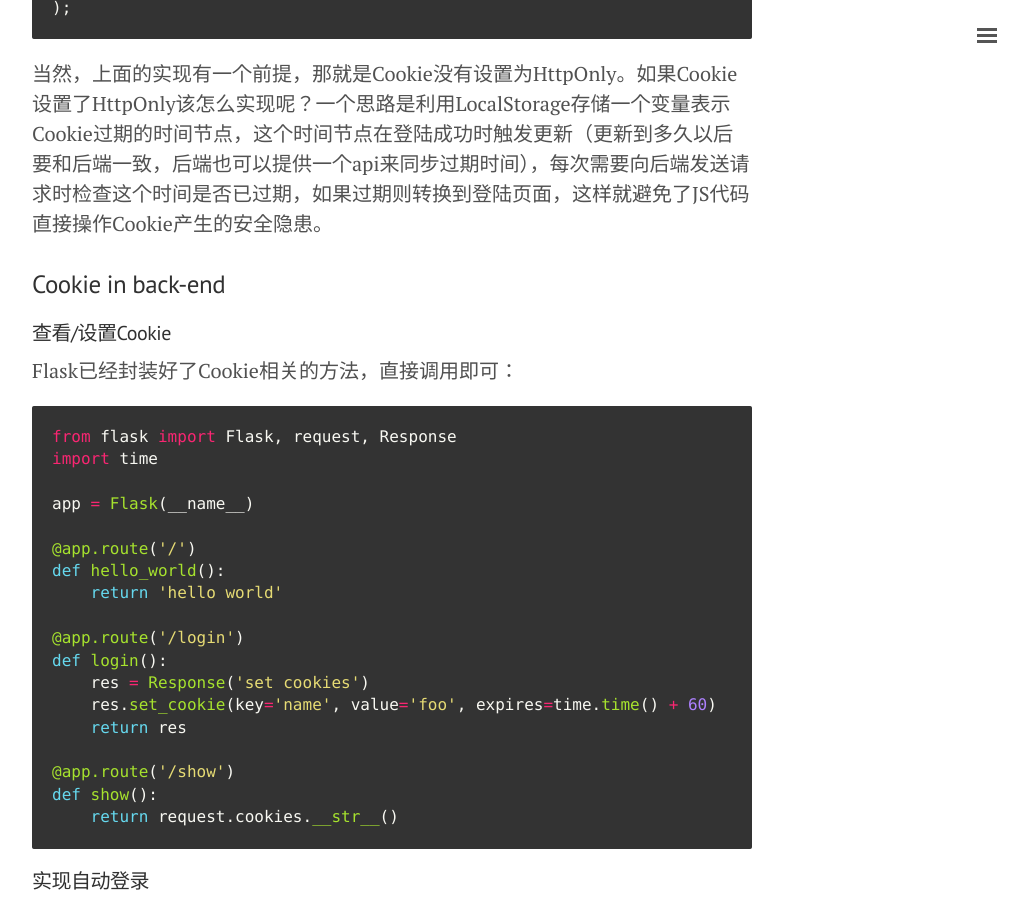
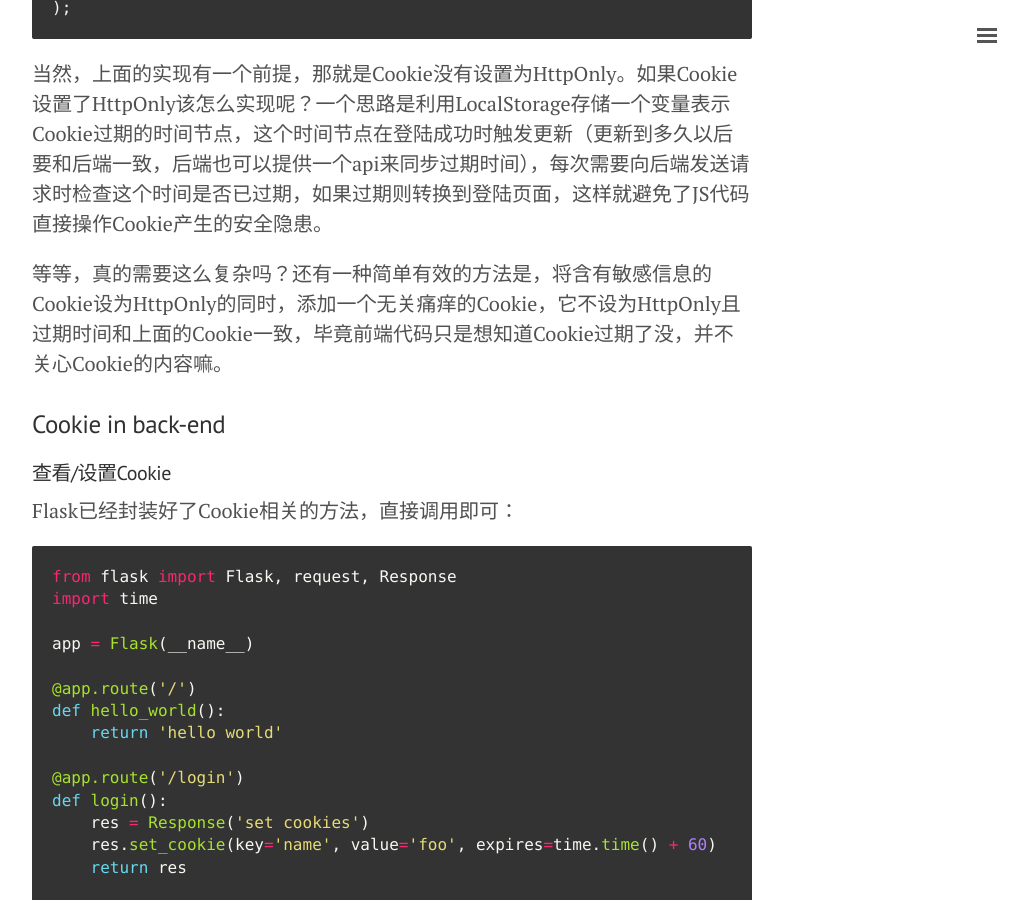
Before and after one commit to cuyu/cuyu.github.io, a Jekyll site: the page built from _posts/2017-08-01-使用cookie实现页面自动登录.md, in a window 1280 px wide and 900 px high, scrolled down 2711 px. Shown: the whole window, without its empty margins (248-1276 px from the left). Built offline with Jekyll 4.4.1, drawn with Linux system fonts in a browser that asks for light colours; nearby versions of some CDN libraries; comment, search, counter and statistics services are not loaded.

Commit message:
Update post

```diff
--- a/_posts/2017-08-01-使用cookie实现页面自动登录.md
+++ b/_posts/2017-08-01-使用cookie实现页面自动登录.md
@@ -81,6 +81,8 @@
 
 当然，上面的实现有一个前提，那就是Cookie没有设置为HttpOnly。如果Cookie设置了HttpOnly该怎么实现呢？一个思路是利用LocalStorage存储一个变量表示Cookie过期的时间节点，这个时间节点在登陆成功时触发更新（更新到多久以后要和后端一致，后端也可以提供一个api来同步过期时间），每次需要向后端发送请求时检查这个时间是否已过期，如果过期则转换到登陆页面，这样就避免了JS代码直接操作Cookie产生的安全隐患。
 
+等等，真的需要这么复杂吗？还有一种简单有效的方法是，将含有敏感信息的Cookie设为HttpOnly的同时，添加一个无关痛痒的Cookie，它不设为HttpOnly且过期时间和上面的Cookie一致，毕竟前端代码只是想知道Cookie过期了没，并不关心Cookie的内容嘛。
+
 ### Cookie in back-end
 
 #### 查看/设置Cookie
```
